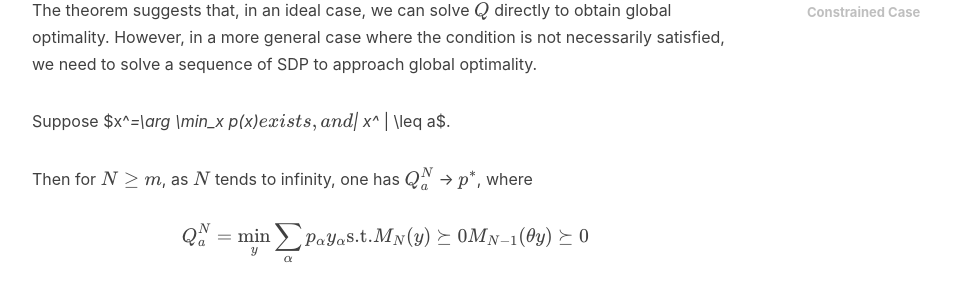
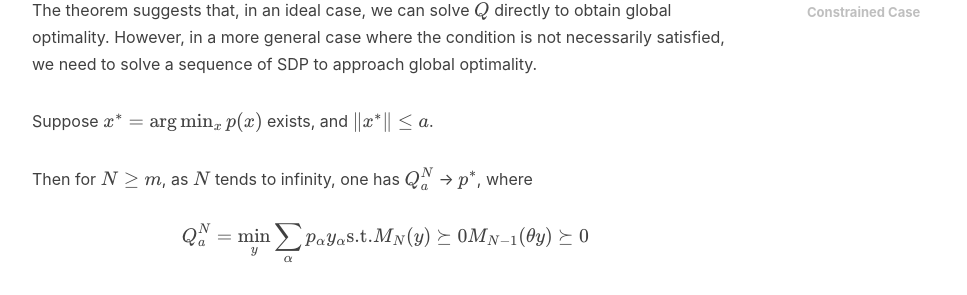
Before and after one commit to zwyhahaha/zwyhahaha.github.io, a Jekyll site: the page built from _posts/2024-09-04-Polynomial-Optimization-II.md, in a window 1280 px wide and 900 px high, scrolled down 2260 px. Shown: the part 152-447 px from the top of the window, without its empty margins (233-1200 px from the left). Built offline with Jekyll 4.4.1, drawn with Linux system fonts in a browser that asks for light colours; nearby versions of some CDN libraries; formulas are drawn with MathJax 3; comment, search, counter and statistics services are not loaded.

```diff
--- a/_posts/2024-09-04-Polynomial-Optimization-II.md
+++ b/_posts/2024-09-04-Polynomial-Optimization-II.md
@@ -90,7 +90,7 @@ If the nonnegative polynomial $p(x)-p^*$ is a sum-of-squares of polynomials, the
 
 The theorem suggests that, in an ideal case, we can solve $Q$ directly to obtain global optimality. However, in a more general case where the condition is not necessarily satisfied, we need to solve a sequence of SDP to approach global optimality.
 
-Suppose $x^*=\arg \min_x p(x)$ exists, and $\| x^* \| \leq a$.
+Suppose $x^*=\arg \min_x p(x)$ exists, and $$\| x^* \| \leq a$$.
 
 Then for $N \geq m$, as $N$ tends to infinity, one has $Q_a^N$ -> $p^*$, where
 
```
